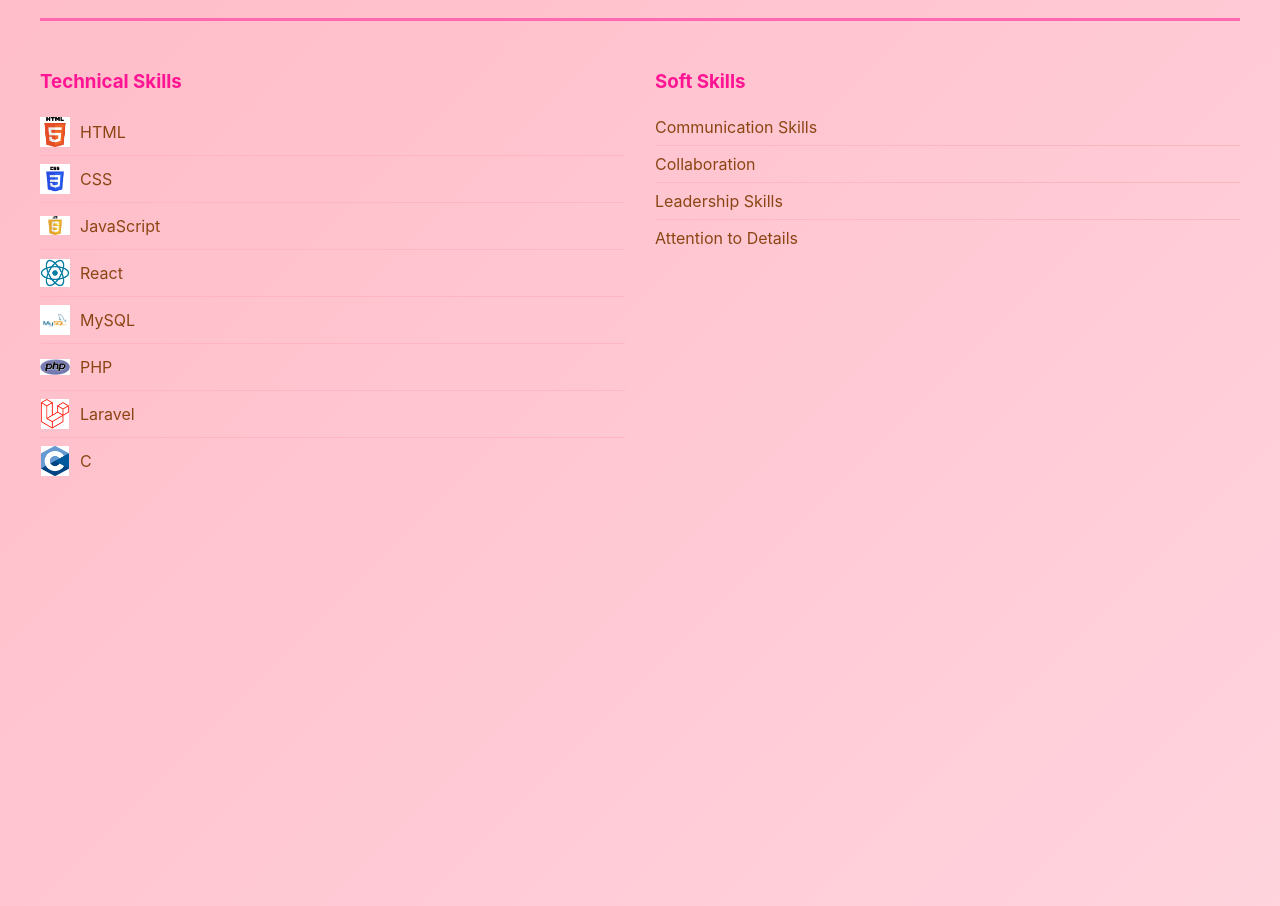
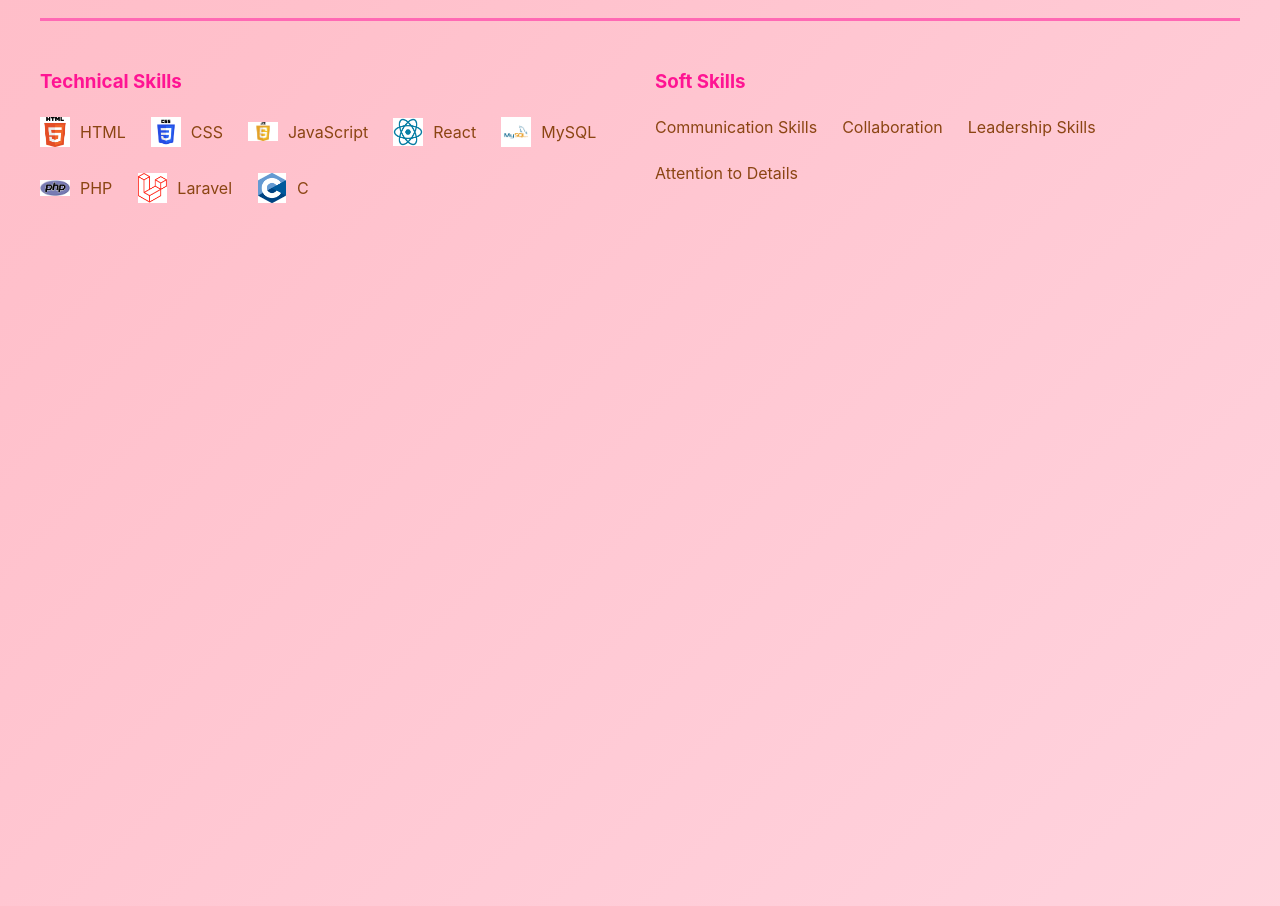
Before and after one commit to jasing-alt/my-portfolio, a React (Create React App) app: page / in a window 1280 px wide. Shown: the part 1334-2240 px from the top of the page. Built offline with nearby package versions, Linux system fonts and the light colour scheme.

Commit message:
Lay out skill items horizontally
Co-Authored-By: Jassy Faburada <jassyfaburada@gmail.com>

```diff
--- a/src/App.css
+++ b/src/App.css
@@ -168,12 +168,14 @@ section h2 {
 .skill-category ul {
   list-style: none;
   padding: 0;
+  display: flex;
+  flex-wrap: wrap;
+  gap: 10px 25px;
 }
 
 .skill-category li {
   padding: 8px 0;
   color: #8B4513;
-  border-bottom: 1px solid #FFB6C1;
   display: flex;
   align-items: center;
   gap: 10px;
@@ -183,10 +185,6 @@ section h2 {
   width: 30px;
   height: 30px;
   object-fit: contain;
-}
-
-.skill-category li:last-child {
-  border-bottom: none;
 }
 
 .projects-container {
```
